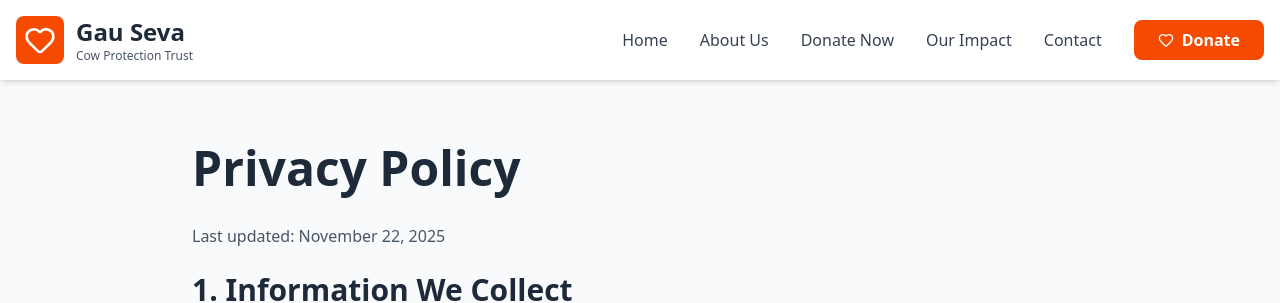
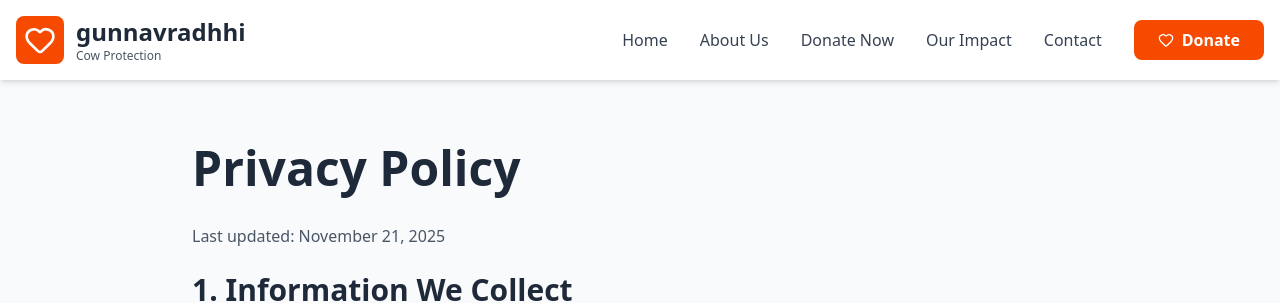
Before and after one commit to govindgothi/store-web-frontend, a React (Vite) app: page /privacy in a window 1280 px wide. Both pictures are taken after a click on the button "Privacy Policy". Shown: the top 303 px of the page. Built offline with nearby package versions, Linux system fonts and the light colour scheme.

Commit message:
update privacy policy

```diff
--- a/src/pages/CowDonationWebsite.tsx
+++ b/src/pages/CowDonationWebsite.tsx
@@ -659,7 +659,7 @@ const CowDonationWebsite: React.FC = () => {
       <div className="max-w-4xl mx-auto">
         <h1 className="text-5xl font-bold mb-8 text-gray-800">Privacy Policy</h1>
         <div className="prose prose-lg max-w-none">
-          <p className="text-gray-600 mb-6">Last updated: November 22, 2025</p>
+          <p className="text-gray-600 mb-6">Last updated: November 21, 2025</p>
 
           <section className="mb-8">
             <h2 className="text-3xl font-bold mb-4 text-gray-800">1. Information We Collect</h2>
@@ -728,8 +728,8 @@ const CowDonationWebsite: React.FC = () => {
               If you have any questions about this Privacy Policy, please contact us at:
             </p>
             <div className="bg-orange-50 p-6 rounded-lg mt-4">
-              <p className="text-gray-700">Email: privacy@cowdonation.org</p>
-              <p className="text-gray-700">Phone: +91 98765 43210</p>
+              <p className="text-gray-700">Email: govindgothi5815@gmail.com</p>
+              <p className="text-gray-700">Phone: +91 8839571505</p>
             </div>
           </section>
         </div>
@@ -1028,8 +1028,8 @@ const CowDonationWebsite: React.FC = () => {
                 <Heart className="w-8 h-8 text-white" />
               </div>
               <div className="text-left">
-                <div className="text-2xl font-bold text-gray-800">Gau Seva</div>
-                <div className="text-xs text-gray-600">Cow Protection Trust</div>
+                <div className="text-2xl font-bold text-gray-800">gunnavradhhi</div>
+                <div className="text-xs text-gray-600">Cow Protection </div>
               </div>
             </button>
 
```
Also changed, not shown: 1 other file (tests, documents, lock files or other folders).
